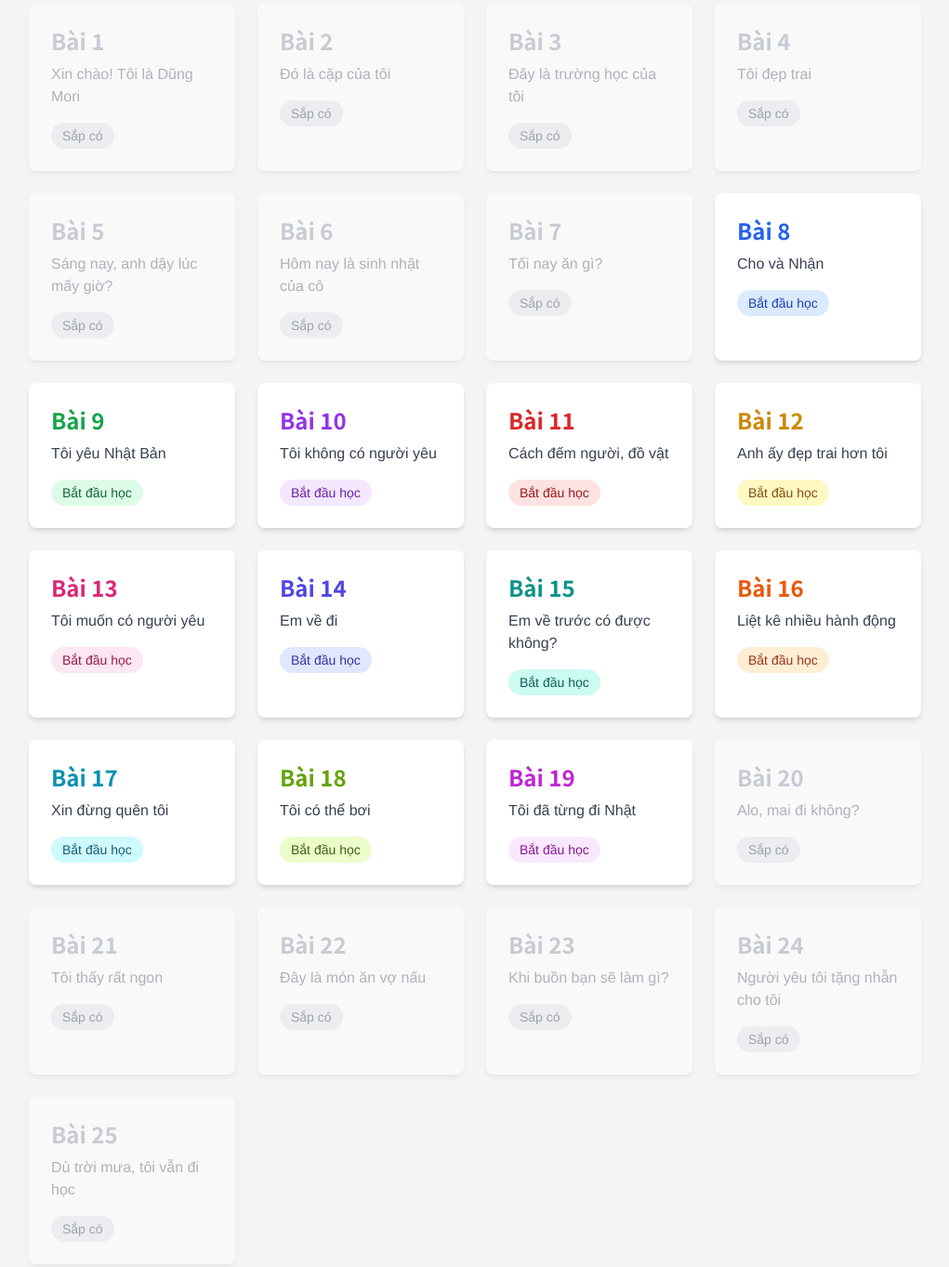
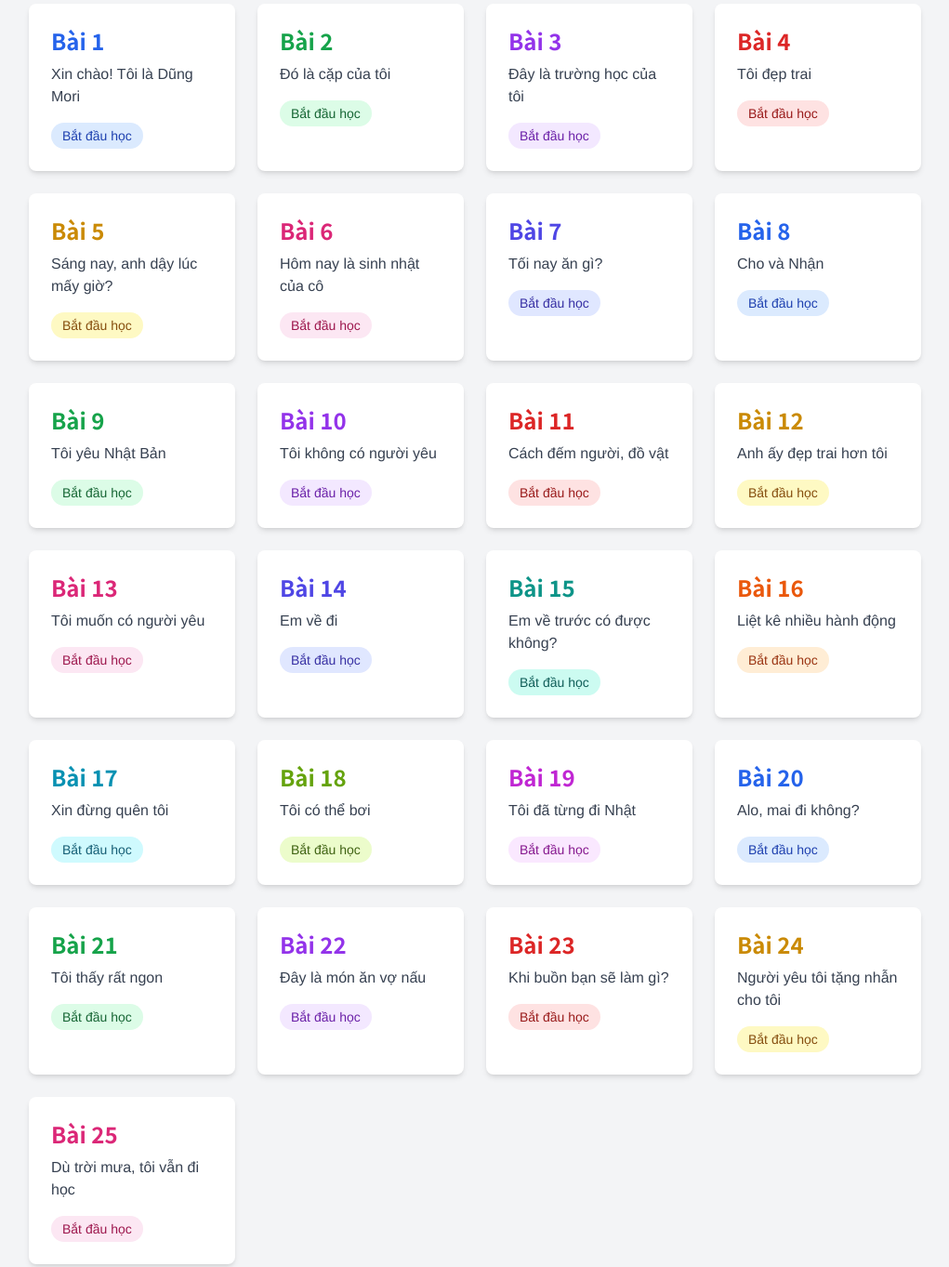
Before and after one commit to Nvnhan010599/LearnJP, a plain HTML site: page lesson/curriculum.html in a window 1280 px wide. Shown: the part 176-1539 px from the top of the page at 93% size, without its empty margins (129-1150 px from the left). Drawn offline with nearby package versions, Linux system fonts and the light colour scheme.

Commit message:
Update lesson cards to be interactive with links and improved styling

```diff
--- a/lesson/curriculum.html
+++ b/lesson/curriculum.html
@@ -28,132 +28,132 @@
             <div class="grid grid-cols-2 md:grid-cols-3 lg:grid-cols-4 gap-6">
 
                 <!-- Lesson 1 -->
-                <div class="lesson-card bg-white p-6 rounded-lg shadow-md opacity-50 cursor-not-allowed">
-                    <h2 class="text-2xl font-bold text-gray-400 japanese-text">Bài 1</h2>
-                    <p class="text-gray-500 mt-2">Xin chào! Tôi là Dũng Mori</p>
-                    <span class="inline-block mt-4 bg-gray-200 text-gray-600 text-sm font-medium px-3 py-1 rounded-full">Sắp có</span>
-                </div>
+                <a href="./lesson1/lesson_1_kanji.html" class="lesson-card group block bg-white p-6 rounded-lg shadow-md hover:shadow-xl hover:-translate-y-1 transition-all duration-300">
+                    <h2 class="text-2xl font-bold text-blue-600 group-hover:text-blue-700 japanese-text">Bài 1</h2>
+                    <p class="text-gray-700 mt-2">Xin chào! Tôi là Dũng Mori</p>
+                    <span class="inline-block mt-4 bg-blue-100 text-blue-800 text-sm font-medium px-3 py-1 rounded-full">Bắt đầu học</span>
+                </a>
 
                 <!-- Lesson 2 -->
-                <div class="lesson-card bg-white p-6 rounded-lg shadow-md opacity-50 cursor-not-allowed">
-                     <h2 class="text-2xl font-bold text-gray-400 japanese-text">Bài 2</h2>
-                     <p class="text-gray-500 mt-2">Đó là cặp của tôi</p>
-                     <span class="inline-block mt-4 bg-gray-200 text-gray-600 text-sm font-medium px-3 py-1 rounded-full">Sắp có</span>
-                </div>
+                <a href="./lesson2/lesson_2_kanji.html" class="lesson-card group block bg-white p-6 rounded-lg shadow-md hover:shadow-xl hover:-translate-y-1 transition-all duration-300">
+                     <h2 class="text-2xl font-bold text-green-600 group-hover:text-green-700 japanese-text">Bài 2</h2>
+                     <p class="text-gray-700 mt-2">Đó là cặp của tôi</p>
+                     <span class="inline-block mt-4 bg-green-100 text-green-800 text-sm font-medium px-3 py-1 rounded-full">Bắt đầu học</span>
+                </a>
 
                 <!-- Lesson 3 -->
-                <div class="lesson-card bg-white p-6 rounded-lg shadow-md opacity-50 cursor-not-allowed">
-                     <h2 class="text-2xl font-bold text-gray-400 japanese-text">Bài 3</h2>
-                     <p class="text-gray-500 mt-2">Đây là trường học của tôi</p>
-                     <span class="inline-block mt-4 bg-gray-200 text-gray-600 text-sm font-medium px-3 py-1 rounded-full">Sắp có</span>
-                </div>
+                <a href="./lesson3/lesson_3_kanji.html" class="lesson-card group block bg-white p-6 rounded-lg shadow-md hover:shadow-xl hover:-translate-y-1 transition-all duration-300">
+                     <h2 class="text-2xl font-bold text-purple-600 group-hover:text-purple-700 japanese-text">Bài 3</h2>
+                     <p class="text-gray-700 mt-2">Đây là trường học của tôi</p>
+                     <span class="inline-block mt-4 bg-purple-100 text-purple-800 text-sm font-medium px-3 py-1 rounded-full">Bắt đầu học</span>
+                </a>
 
                 <!-- Lesson 4 -->
-                <div class="lesson-card bg-white p-6 rounded-lg shadow-md opacity-50 cursor-not-allowed">
-                    <h2 class="text-2xl font-bold text-gray-400 japanese-text">Bài 4</h2>
-                    <p class="text-gray-500 mt-2">Tôi đẹp trai</p>
-                    <span class="inline-block mt-4 bg-gray-200 text-gray-600 text-sm font-medium px-3 py-1 rounded-full">Sắp có</span>
-                </div>
+                <a href="./lesson4/lesson_4_kanji.html" class="lesson-card group block bg-white p-6 rounded-lg shadow-md hover:shadow-xl hover:-translate-y-1 transition-all duration-300">
+                    <h2 class="text-2xl font-bold text-red-600 group-hover:text-red-700 japanese-text">Bài 4</h2>
+                    <p class="text-gray-700 mt-2">Tôi đẹp trai</p>
+                    <span class="inline-block mt-4 bg-red-100 text-red-800 text-sm font-medium px-3 py-1 rounded-full">Bắt đầu học</span>
+                </a>
 
                 <!-- Lesson 5 -->
-                <div class="lesson-card bg-white p-6 rounded-lg shadow-md opacity-50 cursor-not-allowed">
-                    <h2 class="text-2xl font-bold text-gray-400 japanese-text">Bài 5</h2>
-                    <p class="text-gray-500 mt-2">Sáng nay, anh dậy lúc mấy giờ?</p>
-                    <span class="inline-block mt-4 bg-gray-200 text-gray-600 text-sm font-medium px-3 py-1 rounded-full">Sắp có</span>
-                </div>
+                <a href="./lesson5/lesson_5_kanji.html" class="lesson-card group block bg-white p-6 rounded-lg shadow-md hover:shadow-xl hover:-translate-y-1 transition-all duration-300">
+                    <h2 class="text-2xl font-bold text-yellow-600 group-hover:text-yellow-700 japanese-text">Bài 5</h2>
+                    <p class="text-gray-700 mt-2">Sáng nay, anh dậy lúc mấy giờ?</p>
+                    <span class="inline-block mt-4 bg-yellow-100 text-yellow-800 text-sm font-medium px-3 py-1 rounded-full">Bắt đầu học</span>
+                </a>
 
                 <!-- Lesson 6 -->
-                <div class="lesson-card bg-white p-6 rounded-lg shadow-md opacity-50 cursor-not-allowed">
-                    <h2 class="text-2xl font-bold text-gray-400 japanese-text">Bài 6</h2>
-                    <p class="text-gray-500 mt-2">Hôm nay là sinh nhật của cô</p>
-                    <span class="inline-block mt-4 bg-gray-200 text-gray-600 text-sm font-medium px-3 py-1 rounded-full">Sắp có</span>
-                </div>
+                <a href="./lesson6/lesson_6_kanji.html" class="lesson-card group block bg-white p-6 rounded-lg shadow-md hover:shadow-xl hover:-translate-y-1 transition-all duration-300">
+                    <h2 class="text-2xl font-bold text-pink-600 group-hover:text-pink-700 japanese-text">Bài 6</h2>
+                    <p class="text-gray-700 mt-2">Hôm nay là sinh nhật của cô</p>
+                    <span class="inline-block mt-4 bg-pink-100 text-pink-800 text-sm font-medium px-3 py-1 rounded-full">Bắt đầu học</span>
+                </a>
 
                 <!-- Lesson 7 -->
-                <div class="lesson-card bg-white p-6 rounded-lg shadow-md opacity-50 cursor-not-allowed">
-                    <h2 class="text-2xl font-bold text-gray-400 japanese-text">Bài 7</h2>
-                    <p class="text-gray-500 mt-2">Tối nay ăn gì?</p>
-                    <span class="inline-block mt-4 bg-gray-200 text-gray-600 text-sm font-medium px-3 py-1 rounded-full">Sắp có</span>
-                </div>
+                <a href="./lesson7/lesson_7_kanji.html" class="lesson-card group block bg-white p-6 rounded-lg shadow-md hover:shadow-xl hover:-translate-y-1 transition-all duration-300">
+                    <h2 class="text-2xl font-bold text-indigo-600 group-hover:text-indigo-700 japanese-text">Bài 7</h2>
+                    <p class="text-gray-700 mt-2">Tối nay ăn gì?</p>
+                    <span class="inline-block mt-4 bg-indigo-100 text-indigo-800 text-sm font-medium px-3 py-1 rounded-full">Bắt đầu học</span>
+                </a>
 
-                <!-- Lesson 8 - Active -->
+                <!-- Lesson 8 -->
                 <a href="./lesson8/lesson_8_kanji.html" class="lesson-card group block bg-white p-6 rounded-lg shadow-md hover:shadow-xl hover:-translate-y-1 transition-all duration-300">
                     <h2 class="text-2xl font-bold text-blue-600 group-hover:text-blue-700 japanese-text">Bài 8</h2>
                     <p class="text-gray-700 mt-2">Cho và Nhận</p>
                     <span class="inline-block mt-4 bg-blue-100 text-blue-800 text-sm font-medium px-3 py-1 rounded-full">Bắt đầu học</span>
                 </a>
 
-                <!-- Lesson 9 - Active -->
+                <!-- Lesson 9 -->
                 <a href="./lesson9/lesson_9_kanji.html" class="lesson-card group block bg-white p-6 rounded-lg shadow-md hover:shadow-xl hover:-translate-y-1 transition-all duration-300">
                     <h2 class="text-2xl font-bold text-green-600 group-hover:text-green-700 japanese-text">Bài 9</h2>
                     <p class="text-gray-700 mt-2">Tôi yêu Nhật Bản</p>
                     <span class="inline-block mt-4 bg-green-100 text-green-800 text-sm font-medium px-3 py-1 rounded-full">Bắt đầu học</span>
                 </a>
 
-                <!-- Lesson 10 - Active -->
+                <!-- Lesson 10 -->
                 <a href="./lesson10/lesson_10_kanji.html" class="lesson-card group block bg-white p-6 rounded-lg shadow-md hover:shadow-xl hover:-translate-y-1 transition-all duration-300">
                     <h2 class="text-2xl font-bold text-purple-600 group-hover:text-purple-700 japanese-text">Bài 10</h2>
                     <p class="text-gray-700 mt-2">Tôi không có người yêu</p>
                     <span class="inline-block mt-4 bg-purple-100 text-purple-800 text-sm font-medium px-3 py-1 rounded-full">Bắt đầu học</span>
                 </a>
 
-                <!-- Lesson 11 - Active -->
+                <!-- Lesson 11 -->
                 <a href="./lesson11/lesson_11_kanji.html" class="lesson-card group block bg-white p-6 rounded-lg shadow-md hover:shadow-xl hover:-translate-y-1 transition-all duration-300">
                     <h2 class="text-2xl font-bold text-red-600 group-hover:text-red-700 japanese-text">Bài 11</h2>
                     <p class="text-gray-700 mt-2">Cách đếm người, đồ vật</p>
                     <span class="inline-block mt-4 bg-red-100 text-red-800 text-sm font-medium px-3 py-1 rounded-full">Bắt đầu học</span>
                 </a>
 
-                <!-- Lesson 12 - Active -->
+                <!-- Lesson 12 -->
                 <a href="./lesson12/lesson_12_kanji.html" class="lesson-card group block bg-white p-6 rounded-lg shadow-md hover:shadow-xl hover:-translate-y-1 transition-all duration-300">
                     <h2 class="text-2xl font-bold text-yellow-600 group-hover:text-yellow-700 japanese-text">Bài 12</h2>
                     <p class="text-gray-700 mt-2">Anh ấy đẹp trai hơn tôi</p>
                     <span class="inline-block mt-4 bg-yellow-100 text-yellow-800 text-sm font-medium px-3 py-1 rounded-full">Bắt đầu học</span>
                 </a>
 
-                <!-- Lesson 13 - Active -->
+                <!-- Lesson 13 -->
                 <a href="./lesson13/lesson_13_kanji.html" class="lesson-card group block bg-white p-6 rounded-lg shadow-md hover:shadow-xl hover:-translate-y-1 transition-all duration-300">
                     <h2 class="text-2xl font-bold text-pink-600 group-hover:text-pink-700 japanese-text">Bài 13</h2>
                     <p class="text-gray-700 mt-2">Tôi muốn có người yêu</p>
                     <span class="inline-block mt-4 bg-pink-100 text-pink-800 text-sm font-medium px-3 py-1 rounded-full">Bắt đầu học</span>
                 </a>
 
-                <!-- Lesson 14 - Active -->
+                <!-- Lesson 14 -->
                 <a href="./lesson14/lesson_14_kanji.html" class="lesson-card group block bg-white p-6 rounded-lg shadow-md hover:shadow-xl hover:-translate-y-1 transition-all duration-300">
                     <h2 class="text-2xl font-bold text-indigo-600 group-hover:text-indigo-700 japanese-text">Bài 14</h2>
                     <p class="text-gray-700 mt-2">Em về đi</p>
                     <span class="inline-block mt-4 bg-indigo-100 text-indigo-800 text-sm font-medium px-3 py-1 rounded-full">Bắt đầu học</span>
                 </a>
 
-                <!-- Lesson 15 - Active -->
+                <!-- Lesson 15 -->
                 <a href="./lesson15/lesson_15_kanji.html" class="lesson-card group block bg-white p-6 rounded-lg shadow-md hover:shadow-xl hover:-translate-y-1 transition-all duration-300">
                     <h2 class="text-2xl font-bold text-teal-600 group-hover:text-teal-700 japanese-text">Bài 15</h2>
                     <p class="text-gray-700 mt-2">Em về trước có được không?</p>
                     <span class="inline-block mt-4 bg-teal-100 text-teal-800 text-sm font-medium px-3 py-1 rounded-full">Bắt đầu học</span>
                 </a>
 
-                <!-- Lesson 16 - Active -->
+                <!-- Lesson 16 -->
                 <a href="./lesson16/lesson_16_kanji.html" class="lesson-card group block bg-white p-6 rounded-lg shadow-md hover:shadow-xl hover:-translate-y-1 transition-all duration-300">
                     <h2 class="text-2xl font-bold text-orange-600 group-hover:text-orange-700 japanese-text">Bài 16</h2>
                     <p class="text-gray-700 mt-2">Liệt kê nhiều hành động</p>
                     <span class="inline-block mt-4 bg-orange-100 text-orange-800 text-sm font-medium px-3 py-1 rounded-full">Bắt đầu học</span>
                 </a>
 
-                <!-- Lesson 17 - Active -->
+                <!-- Lesson 17 -->
                 <a href="./lesson17/lesson_17_kanji.html" class="lesson-card group block bg-white p-6 rounded-lg shadow-md hover:shadow-xl hover:-translate-y-1 transition-all duration-300">
                     <h2 class="text-2xl font-bold text-cyan-600 group-hover:text-cyan-700 japanese-text">Bài 17</h2>
                     <p class="text-gray-700 mt-2">Xin đừng quên tôi</p>
                     <span class="inline-block mt-4 bg-cyan-100 text-cyan-800 text-sm font-medium px-3 py-1 rounded-full">Bắt đầu học</span>
                 </a>
 
-                <!-- Lesson 18 - Active -->
+                <!-- Lesson 18 -->
                 <a href="./lesson18/lesson_18_kanji.html" class="lesson-card group block bg-white p-6 rounded-lg shadow-md hover:shadow-xl hover:-translate-y-1 transition-all duration-300">
                     <h2 class="text-2xl font-bold text-lime-600 group-hover:text-lime-700 japanese-text">Bài 18</h2>
                     <p class="text-gray-700 mt-2">Tôi có thể bơi</p>
                     <span class="inline-block mt-4 bg-lime-100 text-lime-800 text-sm font-medium px-3 py-1 rounded-full">Bắt đầu học</span>
                 </a>
 
-                <!-- Lesson 19 - Active -->
+                <!-- Lesson 19 -->
                 <a href="./lesson19/lesson_19_kanji.html" class="lesson-card group block bg-white p-6 rounded-lg shadow-md hover:shadow-xl hover:-translate-y-1 transition-all duration-300">
                     <h2 class="text-2xl font-bold text-fuchsia-600 group-hover:text-fuchsia-700 japanese-text">Bài 19</h2>
                     <p class="text-gray-700 mt-2">Tôi đã từng đi Nhật</p>
@@ -161,46 +161,46 @@
                 </a>
 
                 <!-- Lesson 20 -->
-                <div class="lesson-card bg-white p-6 rounded-lg shadow-md opacity-50 cursor-not-allowed">
-                    <h2 class="text-2xl font-bold text-gray-400 japanese-text">Bài 20</h2>
-                    <p class="text-gray-500 mt-2">Alo, mai đi không?</p>
-                    <span class="inline-block mt-4 bg-gray-200 text-gray-600 text-sm font-medium px-3 py-1 rounded-full">Sắp có</span>
-                </div>
+                <a href="./lesson20/lesson_20_kanji.html" class="lesson-card group block bg-white p-6 rounded-lg shadow-md hover:shadow-xl hover:-translate-y-1 transition-all duration-300">
+                    <h2 class="text-2xl font-bold text-blue-600 group-hover:text-blue-700 japanese-text">Bài 20</h2>
+                    <p class="text-gray-700 mt-2">Alo, mai đi không?</p>
+                    <span class="inline-block mt-4 bg-blue-100 text-blue-800 text-sm font-medium px-3 py-1 rounded-full">Bắt đầu học</span>
+                </a>
 
                 <!-- Lesson 21 -->
-                <div class="lesson-card bg-white p-6 rounded-lg shadow-md opacity-50 cursor-not-allowed">
-                    <h2 class="text-2xl font-bold text-gray-400 japanese-text">Bài 21</h2>
-                    <p class="text-gray-500 mt-2">Tôi thấy rất ngon</p>
-                    <span class="inline-block mt-4 bg-gray-200 text-gray-600 text-sm font-medium px-3 py-1 rounded-full">Sắp có</span>
-                </div>
+                <a href="./lesson21/lesson_21_kanji.html" class="lesson-card group block bg-white p-6 rounded-lg shadow-md hover:shadow-xl hover:-translate-y-1 transition-all duration-300">
+                    <h2 class="text-2xl font-bold text-green-600 group-hover:text-green-700 japanese-text">Bài 21</h2>
+                    <p class="text-gray-700 mt-2">Tôi thấy rất ngon</p>
+                    <span class="inline-block mt-4 bg-green-100 text-green-800 text-sm font-medium px-3 py-1 rounded-full">Bắt đầu học</span>
+                </a>
 
                 <!-- Lesson 22 -->
-                <div class="lesson-card bg-white p-6 rounded-lg shadow-md opacity-50 cursor-not-allowed">
-                    <h2 class="text-2xl font-bold text-gray-400 japanese-text">Bài 22</h2>
-                    <p class="text-gray-500 mt-2">Đây là món ăn vợ nấu</p>
-                    <span class="inline-block mt-4 bg-gray-200 text-gray-600 text-sm font-medium px-3 py-1 rounded-full">Sắp có</span>
-                </div>
+                <a href="./lesson22/lesson_22_kanji.html" class="lesson-card group block bg-white p-6 rounded-lg shadow-md hover:shadow-xl hover:-translate-y-1 transition-all duration-300">
+                    <h2 class="text-2xl font-bold text-purple-600 group-hover:text-purple-700 japanese-text">Bài 22</h2>
+                    <p class="text-gray-700 mt-2">Đây là món ăn vợ nấu</p>
+                    <span class="inline-block mt-4 bg-purple-100 text-purple-800 text-sm font-medium px-3 py-1 rounded-full">Bắt đầu học</span>
+                </a>
 
                 <!-- Lesson 23 -->
-                <div class="lesson-card bg-white p-6 rounded-lg shadow-md opacity-50 cursor-not-allowed">
-                    <h2 class="text-2xl font-bold text-gray-400 japanese-text">Bài 23</h2>
-                    <p class="text-gray-500 mt-2">Khi buồn bạn sẽ làm gì?</p>
-                    <span class="inline-block mt-4 bg-gray-200 text-gray-600 text-sm font-medium px-3 py-1 rounded-full">Sắp có</span>
-                </div>
+                <a href="./lesson23/lesson_23_kanji.html" class="lesson-card group block bg-white p-6 rounded-lg shadow-md hover:shadow-xl hover:-translate-y-1 transition-all duration-300">
+                    <h2 class="text-2xl font-bold text-red-600 group-hover:text-red-700 japanese-text">Bài 23</h2>
+                    <p class="text-gray-700 mt-2">Khi buồn bạn sẽ làm gì?</p>
+                    <span class="inline-block mt-4 bg-red-100 text-red-800 text-sm font-medium px-3 py-1 rounded-full">Bắt đầu học</span>
+                </a>
 
                 <!-- Lesson 24 -->
-                <div class="lesson-card bg-white p-6 rounded-lg shadow-md opacity-50 cursor-not-allowed">
-                    <h2 class="text-2xl font-bold text-gray-400 japanese-text">Bài 24</h2>
-                    <p class="text-gray-500 mt-2">Người yêu tôi tặng nhẫn cho tôi</p>
-                    <span class="inline-block mt-4 bg-gray-200 text-gray-600 text-sm font-medium px-3 py-1 rounded-full">Sắp có</span>
-                </div>
+                <a href="./lesson24/lesson_24_kanji.html" class="lesson-card group block bg-white p-6 rounded-lg shadow-md hover:shadow-xl hover:-translate-y-1 transition-all duration-300">
+                    <h2 class="text-2xl font-bold text-yellow-600 group-hover:text-yellow-700 japanese-text">Bài 24</h2>
+                    <p class="text-gray-700 mt-2">Người yêu tôi tặng nhẫn cho tôi</p>
+                    <span class="inline-block mt-4 bg-yellow-100 text-yellow-800 text-sm font-medium px-3 py-1 rounded-full">Bắt đầu học</span>
+                </a>
 
                 <!-- Lesson 25 -->
-                <div class="lesson-card bg-white p-6 rounded-lg shadow-md opacity-50 cursor-not-allowed">
-                    <h2 class="text-2xl font-bold text-gray-400 japanese-text">Bài 25</h2>
-                    <p class="text-gray-500 mt-2">Dù trời mưa, tôi vẫn đi học</p>
-                    <span class="inline-block mt-4 bg-gray-200 text-gray-600 text-sm font-medium px-3 py-1 rounded-full">Sắp có</span>
-                </div>
+                <a href="./lesson25/lesson_25_kanji.html" class="lesson-card group block bg-white p-6 rounded-lg shadow-md hover:shadow-xl hover:-translate-y-1 transition-all duration-300">
+                    <h2 class="text-2xl font-bold text-pink-600 group-hover:text-pink-700 japanese-text">Bài 25</h2>
+                    <p class="text-gray-700 mt-2">Dù trời mưa, tôi vẫn đi học</p>
+                    <span class="inline-block mt-4 bg-pink-100 text-pink-800 text-sm font-medium px-3 py-1 rounded-full">Bắt đầu học</span>
+                </a>
 
             </div>
         </main>
```
